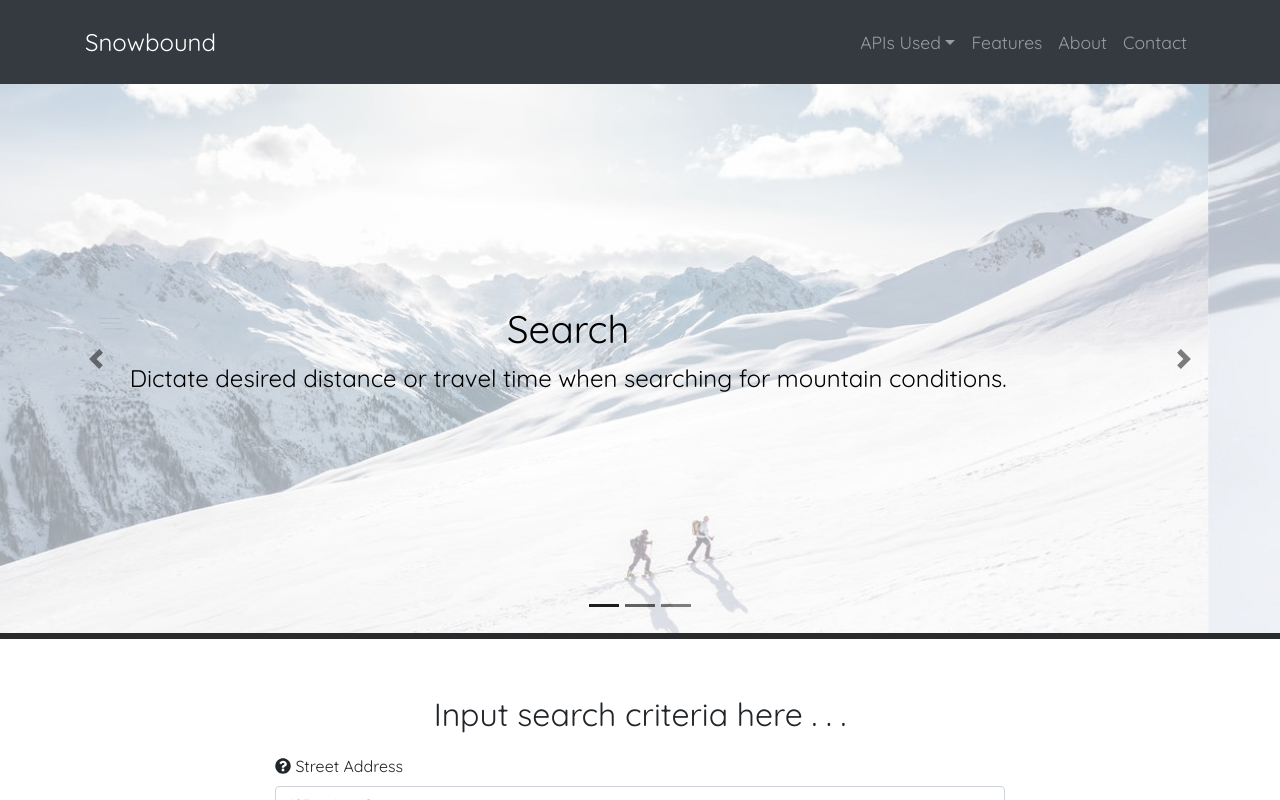
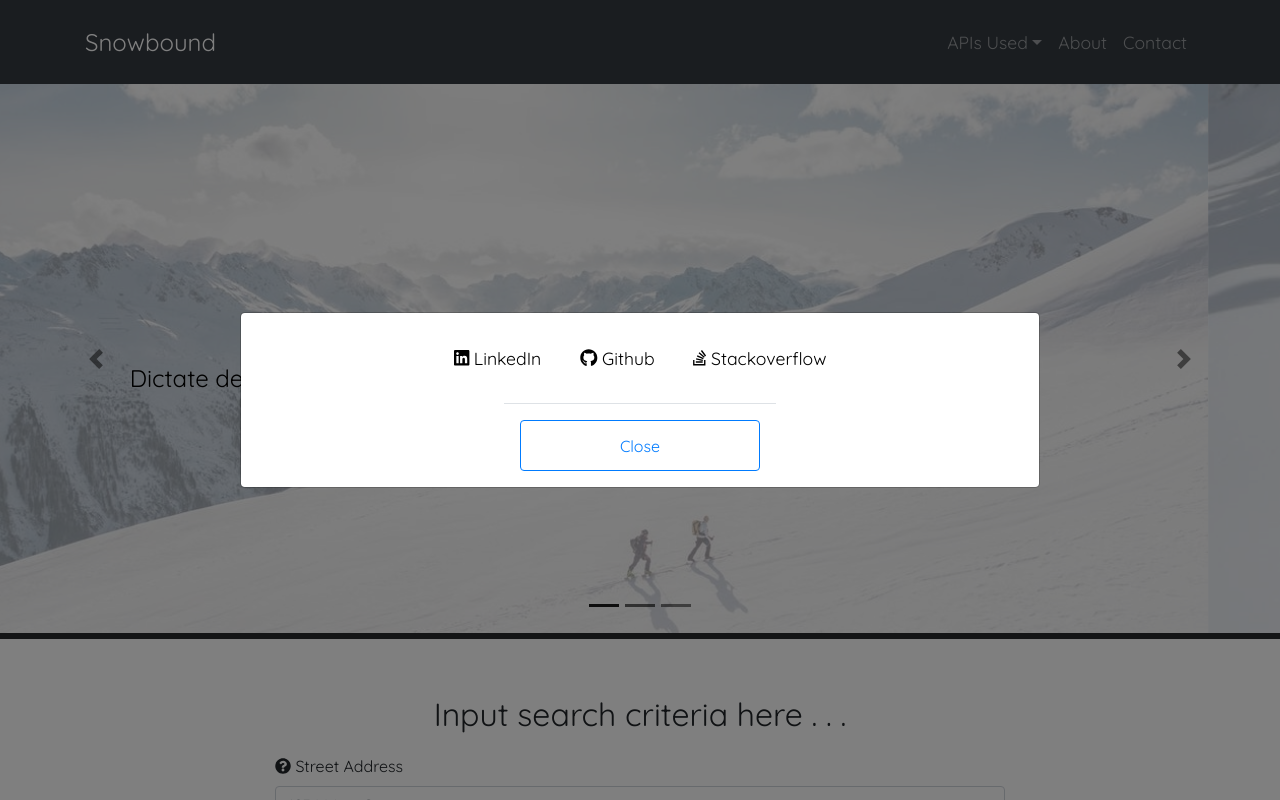
Before and after one commit to BergC/snowbound, a React (Create React App) app in the folder react-ui/: page / in a window 1280 px wide. Shown: the top 800 px of the page. Built offline with nearby package versions, Linux system fonts and the light colour scheme.

Commit message:
added and styled the contact modal.

```diff
--- a/react-ui/src/App.scss
+++ b/react-ui/src/App.scss
@@ -5,6 +5,7 @@
 // Import component styles
 @import './styles/components/bighero';
 @import './styles/components/buttons';
+@import './styles/components/contactmodal';
 @import './styles/components/footer';
 @import './styles/components/navigationbar';
 @import './styles/components/searchform';
--- /dev/null
+++ b/react-ui/src/components/ContactModal.js
@@ -0,0 +1,59 @@
+import React from 'react';
+
+// Font Awesome
+import { FontAwesomeIcon } from '@fortawesome/react-fontawesome';
+import {
+    faLinkedin,
+    faGithub,
+    faStackOverflow,
+} from '@fortawesome/free-brands-svg-icons';
+
+// React Bootstrap
+import Modal from 'react-bootstrap/Modal';
+import Button from 'react-bootstrap/Button';
+
+const ContactModal = (props) => {
+    return (
+        <Modal className='contact-modal' {...props} size='lg' centered>
+            <Modal.Body>
+                <ul id='contact-modal__links'>
+                    <li className='contact-modal__links-item'>
+                        <a
+                            href='https://www.linkedin.com/in/christopher-berg-159b23b5/'
+                            target='_blank'
+                            rel='noopener noreferrer'
+                        >
+                            <FontAwesomeIcon icon={faLinkedin} /> LinkedIn
+                        </a>
+                    </li>
+                    <li className='contact-modal__links-item'>
+                        <a
+                            href='https://github.com/BergC'
+                            target='_blank'
+                            rel='noopener noreferrer'
+                        >
+                            <FontAwesomeIcon icon={faGithub} /> Github{' '}
+                        </a>
+                    </li>
+                    <li className='contact-modal__links-item'>
+                        <a
+                            href='https://stackoverflow.com/users/11904900/paoiherpoais'
+                            target='_blank'
+                            rel='noopener noreferrer'
+                        >
+                            <FontAwesomeIcon icon={faStackOverflow} />{' '}
+                            Stackoverflow{' '}
+                        </a>
+                    </li>
+                </ul>
+            </Modal.Body>
+            <Modal.Footer className='contact-modal__footer'>
+                <Button variant='outline-primary' onClick={props.onHide}>
+                    Close
+                </Button>
+            </Modal.Footer>
+        </Modal>
+    );
+};
+
+export default ContactModal;
--- a/react-ui/src/components/NavigationBar.js
+++ b/react-ui/src/components/NavigationBar.js
@@ -1,18 +1,28 @@
-import React from 'react';
+import React, { useState } from 'react';
 
+// React Bootstrap
 import Container from 'react-bootstrap/Container';
 import Nav from 'react-bootstrap/Nav';
 import Navbar from 'react-bootstrap/Navbar';
 import NavDropdown from 'react-bootstrap/NavDropdown';
 
-const NavigationBar = () => (
+// Components
+import ContactModal from './ContactModal';
+
+const NavigationBar = () => {
+    const [showModal, toggleShowModal] = useState(true);
+
+    return (
         <Navbar collapseOnSelect expand='lg' bg='dark' variant='dark'>
             <Container>
                 <Navbar.Brand href='#home'>Snowbound</Navbar.Brand>
                 <Navbar.Toggle aria-controls='responsive-navbar-nav' />
                 <Navbar.Collapse id='responsive-navbar-nav'>
                     <Nav className='ml-auto'>
-                    <NavDropdown title='APIs Used' id='collasible-nav-dropdown'>
+                        <NavDropdown
+                            title='APIs Used'
+                            id='collasible-nav-dropdown'
+                        >
                             <NavDropdown.Item
                                 href='https://developers.google.com/maps/documentation/distance-matrix/start'
                                 target='_blank'
@@ -38,13 +48,20 @@ const NavigationBar = () => (
                                 Dark Sky Weather
                             </NavDropdown.Item>
                         </NavDropdown>
-                    <Nav.Link href='#features'>Features</Nav.Link>
                         <Nav.Link href='#pricing'>About</Nav.Link>
-                    <Nav.Link href='#contact'>Contact</Nav.Link>
+                        <Nav.Link onClick={() => toggleShowModal(true)}>
+                            Contact
+                        </Nav.Link>
                     </Nav>
                 </Navbar.Collapse>
+
+                <ContactModal
+                    show={showModal}
+                    onHide={() => toggleShowModal(false)}
+                />
             </Container>
         </Navbar>
     );
+};
 
 export default NavigationBar;
--- /dev/null
+++ b/react-ui/src/styles/components/_contactmodal.scss
@@ -0,0 +1,29 @@
+.contact-modal {
+    text-align: center;
+}
+
+#contact-modal__links {
+    display: flex;
+    justify-content: center;
+    list-style: none;
+    margin: 0;
+    padding: 0;
+}
+
+.contact-modal__links-item {
+    font-size: 1.1rem;
+    margin: 1rem 1.2rem;
+}
+
+.contact-modal__links-item a {
+    text-decoration: none;
+    color: black;
+}
+
+.contact-modal__links-item a:hover {
+    border-bottom: 1px solid black;
+}
+
+.contact-modal__footer {
+    margin: 0 auto;
+}
```
Lines whose indentation alone changed are shown as unchanged.
